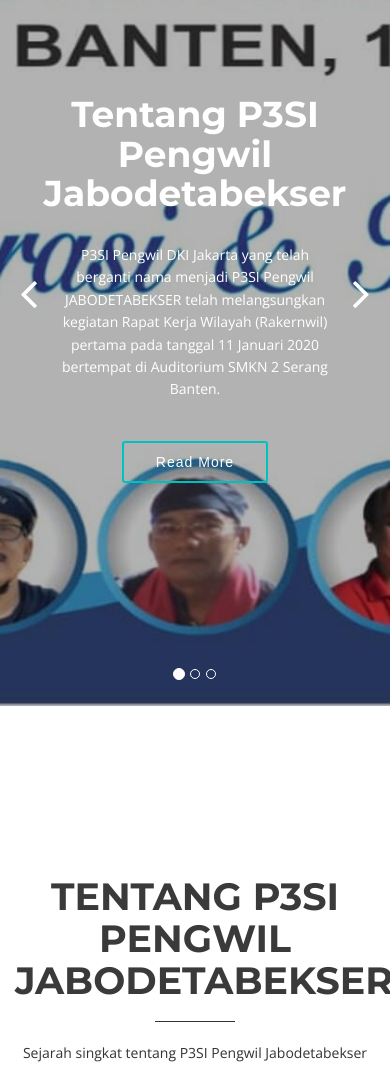
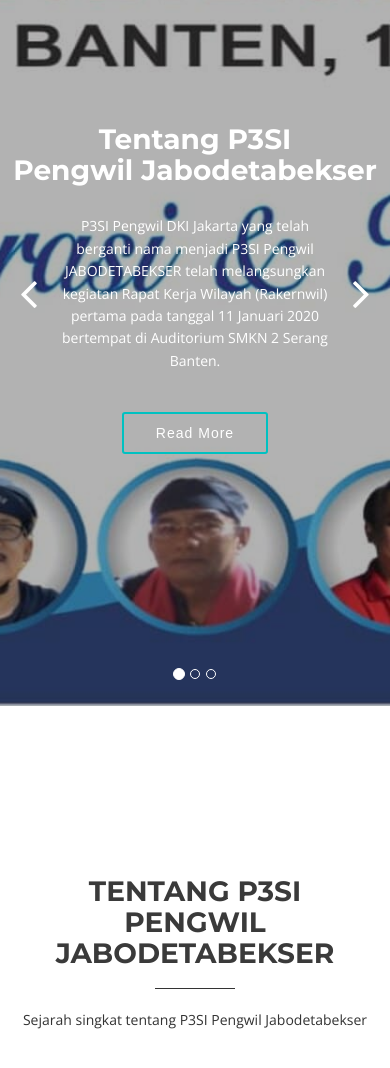
Before and after one commit to p3si-jabodetabekser/p3si-jabodetabekser.github.io, a plain HTML site: page index.html in a window 390 px wide. Shown: the part 138-1206 px from the top of the page. Drawn offline with nearby package versions, Linux system fonts and the light colour scheme.

Commit message:
change style.css

```diff
--- a/css/style.css
+++ b/css/style.css
@@ -204,7 +204,7 @@ Home sections
 }
 
 .section-heading h2 {
-	font-size: 38px;
+	font-size: 28px;
 	text-transform: uppercase;
 }
 
@@ -315,7 +315,7 @@ Intro
 #intro h2 {
   color: #fff;
   margin-bottom: 30px;
-  font-size: 48px;
+  font-size: 28px;
   font-weight: 700;
 }
 
@@ -329,7 +329,7 @@ Intro
 
 @media (max-width: 768px ) {
   #intro h2 {
-    font-size: 36px;
+    font-size: 28px;
   }
 }
 
```
